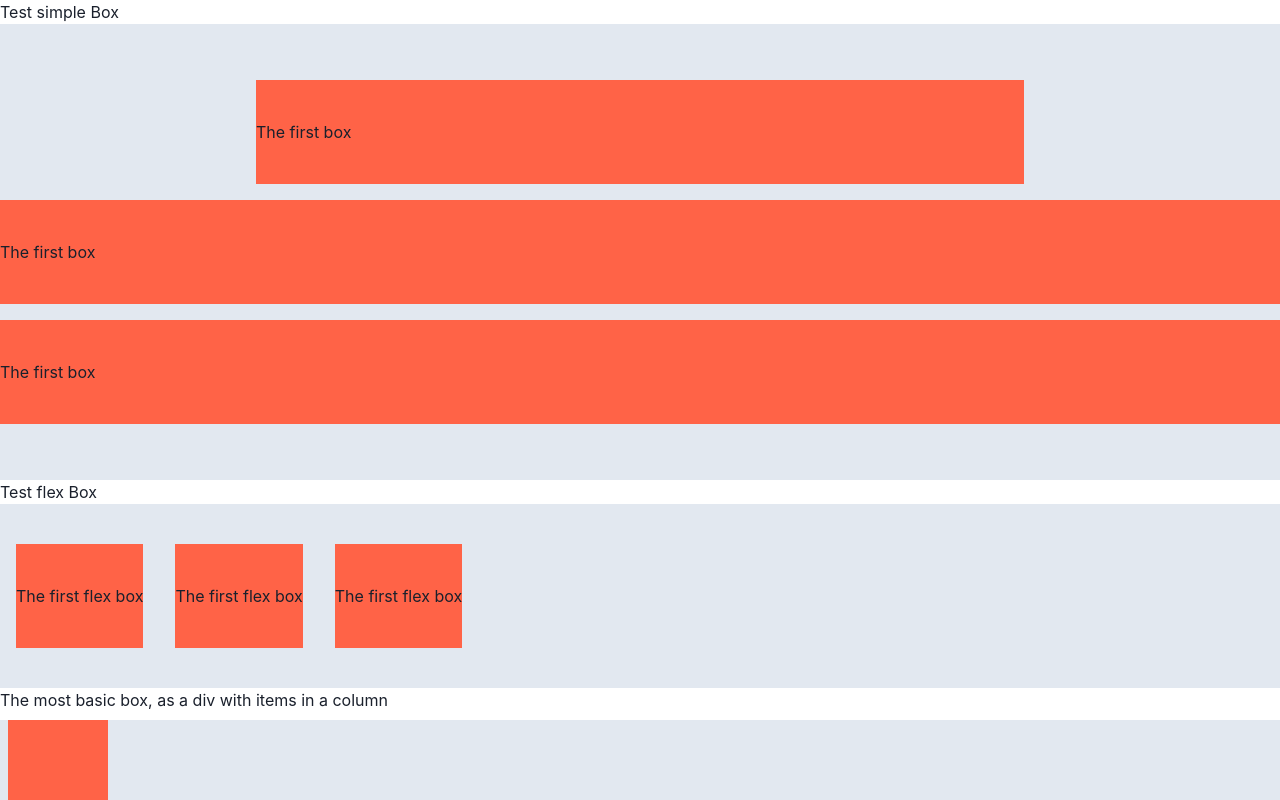
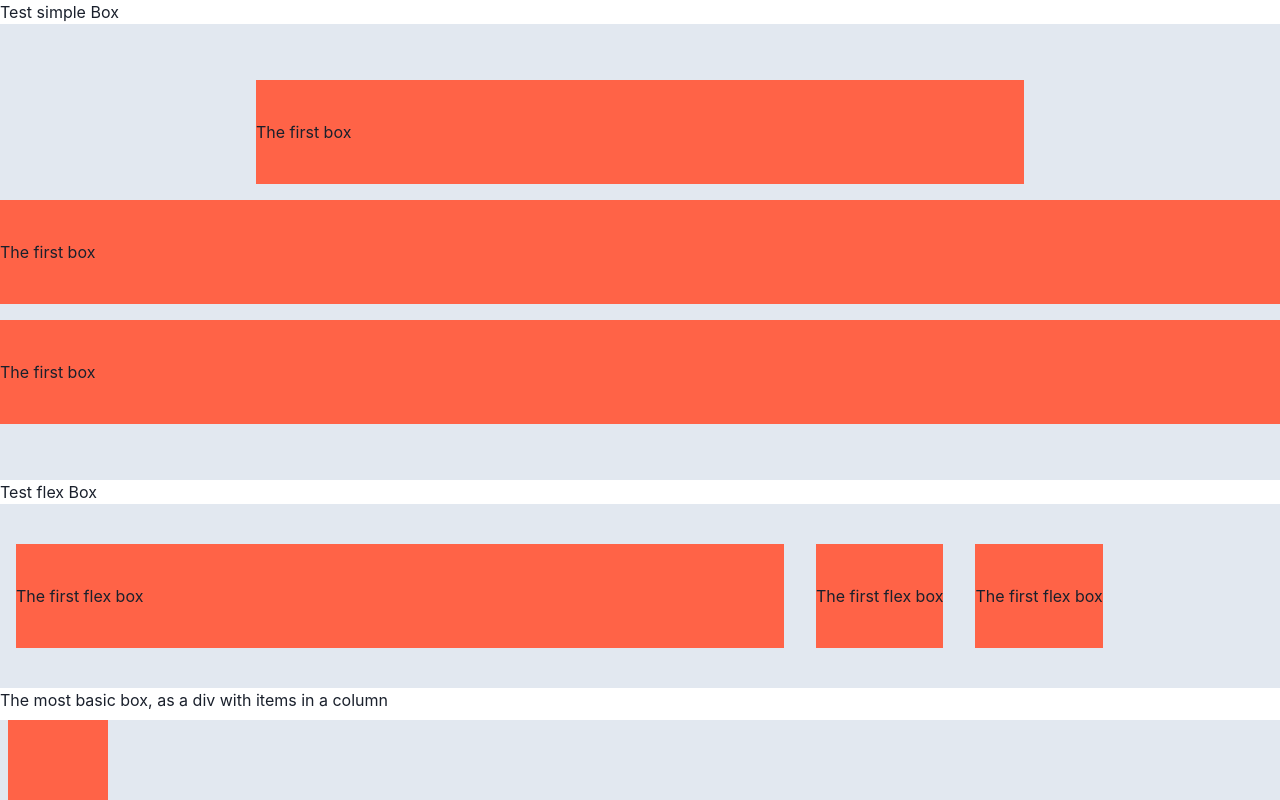
Before and after one commit to entest-hai/nextjs-chakra-ui, a Next.js app: page /box/boxlayout in a window 1280 px wide. Shown: the top 800 px of the page. Built offline with nearby package versions, Linux system fonts and the light colour scheme.

Commit message:
flexBisic='3xl'

```diff
--- a/pages/box/boxlayout.tsx
+++ b/pages/box/boxlayout.tsx
@@ -34,7 +34,7 @@ const TestFlexBox = () => {
       py={10}
       display='flex'
     >
-      <Box bg='tomato' py={10} mx={4}>
+      <Box bg='tomato' py={10} mx={4} flexBasis={'3xl'}>
         The first flex box
       </Box>
       <Box bg='tomato' py={10} mx={4}>
```
